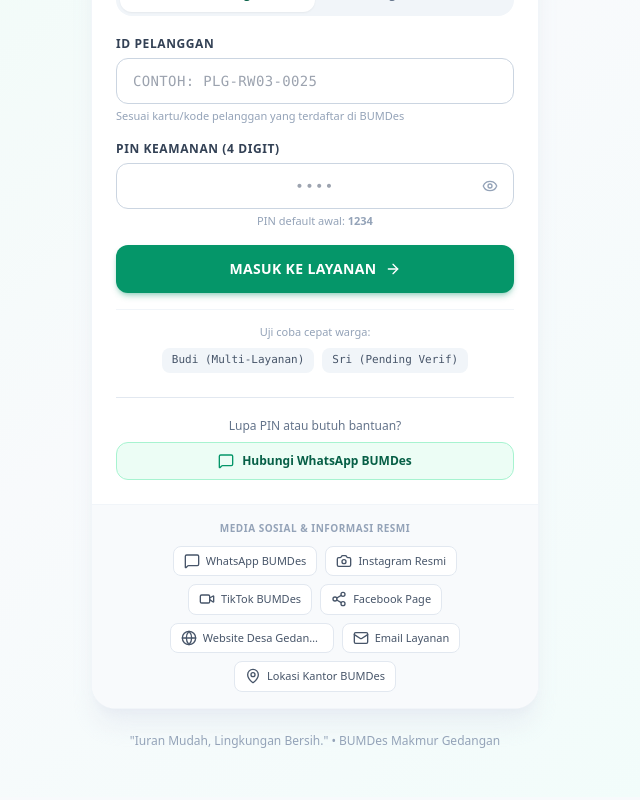
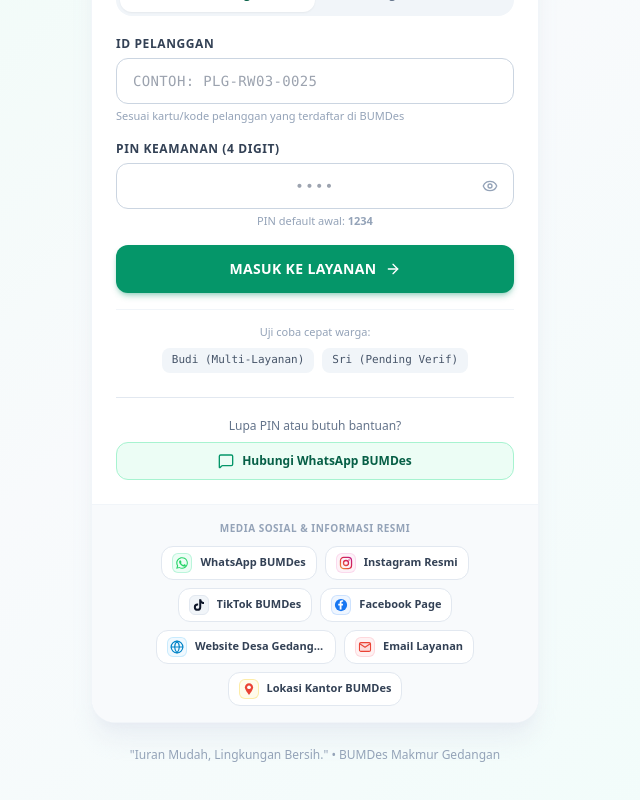
Before and after one commit to bumdesmakmurgedangan/Resikbumdes, a React (Vite) app: page / in a window 1280 px wide. Shown: the part 326-1126 px from the top of the page, without its empty margins (325-965 px from the left). Built offline with nearby package versions, Linux system fonts and the light colour scheme; no server answers.

Commit message:
feat(customer): tampilkan 1 broadcast di dasbor, rapikan label menu pengumuman, dan tambahkan logo resmi media sosial clean modern

```diff
--- a/src/components/common/Sidebar.tsx
+++ b/src/components/common/Sidebar.tsx
@@ -104,7 +104,7 @@ export const Sidebar: React.FC<SidebarProps> = ({
               >
                 <div className="flex items-center gap-2.5">
                   <Radio className="w-4 h-4 shrink-0" />
-                  <span>Pengumuman Desa</span>
+                  <span>Pengumuman</span>
                 </div>
               </button>
 
--- /dev/null
+++ b/src/components/common/SocialBrandIcon.tsx
@@ -0,0 +1,152 @@
+import React from 'react';
+import { Globe } from 'lucide-react';
+
+interface SocialBrandIconProps {
+  type: string;
+  className?: string;
+}
+
+export const SocialBrandIcon: React.FC<SocialBrandIconProps> = ({ type, className = 'w-4 h-4' }) => {
+  const normType = (type || '').toUpperCase().trim();
+
+  switch (normType) {
+    case 'WHATSAPP':
+      return (
+        <svg viewBox="0 0 24 24" className={className} fill="none" xmlns="http://www.w3.org/2000/svg">
+          <path
+            fillRule="evenodd"
+            clipRule="evenodd"
+            d="M12.04 2C6.58 2 2.13 6.45 2.13 11.91c0 1.75.46 3.45 1.32 4.95L2.05 22l5.25-1.38c1.45.79 3.08 1.21 4.74 1.21 5.46 0 9.91-4.45 9.91-9.91C21.95 9.27 20.92 6.78 19.05 4.9 17.18 3.03 14.69 2 12.04 2zm0 1.67c2.21 0 4.27.86 5.83 2.42 1.55 1.56 2.41 3.63 2.41 5.83 0 4.54-3.7 8.24-8.24 8.24-1.38 0-2.74-.36-3.95-1.04l-.3-.18-3.13.82.84-3.05-.2-.32a8.196 8.196 0 01-1.25-4.47c0-4.54 3.7-8.24 8.24-8.24zm-3.2 3.75c-.19 0-.5.07-.76.35-.27.29-1.01.98-1.01 2.39s1.03 2.77 1.17 2.96c.14.19 2 3.06 4.84 4.29.68.29 1.2.47 1.61.6.68.21 1.3.18 1.79.11.55-.08 1.68-.69 1.92-1.35.24-.67.24-1.24.17-1.36-.07-.12-.25-.19-.53-.33-.28-.14-1.65-.81-1.9-.91-.25-.09-.44-.14-.62.14-.19.28-.71.91-.87 1.09-.16.19-.32.21-.6.07-.28-.14-1.16-.43-2.21-1.36-.82-.73-1.37-1.63-1.53-1.91-.16-.28-.02-.43.12-.57.13-.13.28-.33.42-.49.14-.16.19-.28.28-.46.09-.19.05-.35-.02-.49-.07-.14-.62-1.49-.85-2.04-.22-.54-.45-.47-.62-.48-.15-.01-.33-.01-.5-.01z"
+            fill="#25D366"
+          />
+        </svg>
+      );
+
+    case 'INSTAGRAM':
+      return (
+        <svg viewBox="0 0 24 24" className={className} fill="none" xmlns="http://www.w3.org/2000/svg">
+          <defs>
+            <linearGradient id="resik-ig-grad" x1="2" y1="22" x2="22" y2="2" gradientUnits="userSpaceOnUse">
+              <stop offset="0%" stopColor="#f09433" />
+              <stop offset="25%" stopColor="#e6683c" />
+              <stop offset="50%" stopColor="#dc2743" />
+              <stop offset="75%" stopColor="#cc2366" />
+              <stop offset="100%" stopColor="#bc1888" />
+            </linearGradient>
+          </defs>
+          <rect x="2.5" y="2.5" width="19" height="19" rx="5.5" stroke="url(#resik-ig-grad)" strokeWidth="2.2" />
+          <circle cx="12" cy="12" r="4.3" stroke="url(#resik-ig-grad)" strokeWidth="2.2" />
+          <circle cx="17.2" cy="6.8" r="1.2" fill="url(#resik-ig-grad)" />
+        </svg>
+      );
+
+    case 'TIKTOK':
+      return (
+        <svg viewBox="0 0 24 24" className={className} fill="none" xmlns="http://www.w3.org/2000/svg">
+          <path
+            d="M19.589 6.686a4.793 4.793 0 01-3.77-4.245V2h-3.445v13.672a2.89 2.89 0 01-2.889 2.889 2.89 2.89 0 01-2.889-2.889 2.89 2.89 0 012.889-2.889c.358 0 .701.066 1.018.187V9.458a6.31 6.31 0 00-1.018-.083A6.335 6.335 0 003.15 15.71a6.335 6.335 0 006.335 6.334 6.335 6.335 0 006.334-6.334V8.892a8.163 8.163 0 004.77 1.528V6.984a4.83 4.83 0 01-1-.298z"
+            fill="#0F172A"
+          />
+        </svg>
+      );
+
+    case 'FACEBOOK':
+      return (
+        <svg viewBox="0 0 24 24" className={className} fill="none" xmlns="http://www.w3.org/2000/svg">
+          <circle cx="12" cy="12" r="10.5" fill="#1877F2" />
+          <path
+            d="M15.15 12.65l.44-2.86h-2.75V7.93c0-.78.38-1.54 1.61-1.54h1.24V3.95s-1.13-.19-2.2-.19c-2.25 0-3.72 1.36-3.72 3.83v2.2H7.26v2.86h2.51V19.6c.51.08 1.03.12 1.56.12s1.05-.04 1.56-.12v-6.95h2.26z"
+            fill="#FFFFFF"
+          />
+        </svg>
+      );
+
+    case 'WEBSITE':
+      return (
+        <svg viewBox="0 0 24 24" className={className} fill="none" stroke="#0284C7" strokeWidth="2" strokeLinecap="round" strokeLinejoin="round" xmlns="http://www.w3.org/2000/svg">
+          <circle cx="12" cy="12" r="10" />
+          <line x1="2" y1="12" x2="22" y2="12" />
+          <path d="M12 2a15.3 15.3 0 0 1 4 10 15.3 15.3 0 0 1-4 10 15.3 15.3 0 0 1-4-10 15.3 15.3 0 0 1 4-10z" />
+        </svg>
+      );
+
+    case 'EMAIL':
+      return (
+        <svg viewBox="0 0 24 24" className={className} fill="none" xmlns="http://www.w3.org/2000/svg">
+          <rect x="2.5" y="4.5" width="19" height="15" rx="2.5" fill="#EA4335" fillOpacity="0.12" stroke="#EA4335" strokeWidth="1.8" />
+          <path d="M3 6.5l9 6 9-6" stroke="#EA4335" strokeWidth="1.8" strokeLinecap="round" strokeLinejoin="round" />
+        </svg>
+      );
+
+    case 'MAP':
+      return (
+        <svg viewBox="0 0 24 24" className={className} fill="none" xmlns="http://www.w3.org/2000/svg">
+          <path
+            d="M12 2C8.13 2 5 5.13 5 9c0 5.25 7 13 7 13s7-7.75 7-13c0-3.87-3.13-7-7-7z"
+            fill="#EA4335"
+          />
+          <circle cx="12" cy="9" r="3.2" fill="#FFFFFF" />
+        </svg>
+      );
+
+    default:
+      return <Globe className={className} />;
+  }
+};
+
+/**
+ * Returns color badge styling configuration for each brand
+ */
+export const getSocialBadgeStyle = (type: string) => {
+  const normType = (type || '').toUpperCase().trim();
+  switch (normType) {
+    case 'WHATSAPP':
+      return {
+        badgeBg: 'bg-emerald-50 text-emerald-600 border border-emerald-200/70',
+        hoverBorder: 'hover:border-emerald-300 hover:bg-emerald-50/40',
+        brandName: 'WhatsApp'
+      };
+    case 'INSTAGRAM':
+      return {
+        badgeBg: 'bg-pink-50 text-pink-600 border border-pink-200/70',
+        hoverBorder: 'hover:border-pink-300 hover:bg-pink-50/40',
+        brandName: 'Instagram'
+      };
+    case 'TIKTOK':
+      return {
+        badgeBg: 'bg-slate-100 text-slate-900 border border-slate-200',
+        hoverBorder: 'hover:border-slate-400 hover:bg-slate-50',
+        brandName: 'TikTok'
+      };
+    case 'FACEBOOK':
+      return {
+        badgeBg: 'bg-blue-50 text-blue-600 border border-blue-200/70',
+        hoverBorder: 'hover:border-blue-300 hover:bg-blue-50/40',
+        brandName: 'Facebook'
+      };
+    case 'WEBSITE':
+      return {
+        badgeBg: 'bg-sky-50 text-sky-600 border border-sky-200/70',
+        hoverBorder: 'hover:border-sky-300 hover:bg-sky-50/40',
+        brandName: 'Website'
+      };
+    case 'EMAIL':
+      return {
+        badgeBg: 'bg-rose-50 text-rose-600 border border-rose-200/70',
+        hoverBorder: 'hover:border-rose-300 hover:bg-rose-50/40',
+        brandName: 'Email'
+      };
+    case 'MAP':
+      return {
+        badgeBg: 'bg-amber-50 text-amber-600 border border-amber-200/70',
+        hoverBorder: 'hover:border-amber-300 hover:bg-amber-50/40',
+        brandName: 'Google Maps'
+      };
+    default:
+      return {
+        badgeBg: 'bg-slate-50 text-slate-600 border border-slate-200',
+        hoverBorder: 'hover:border-brand-300 hover:bg-brand-50/40',
+        brandName: 'Link'
+      };
+  }
+};
--- a/src/views/LoginView.tsx
+++ b/src/views/LoginView.tsx
@@ -1,6 +1,7 @@
 import React, { useState } from 'react';
 import { useAuth } from '../context/AuthContext';
 import { dataService } from '../services/dataService';
+import { SocialBrandIcon, getSocialBadgeStyle } from '../components/common/SocialBrandIcon';
 import {
   Eye, EyeOff, MessageSquare, Globe, Camera, Share2,
   Video, Mail, MapPin, ArrowRight, ShieldCheck, Lock, UserCheck
@@ -57,18 +58,6 @@ export const LoginView: React.FC = () => {
     }
   };
 
-  const getSocialIcon = (type: string) => {
-    switch (type) {
-      case 'WHATSAPP': return <MessageSquare className="w-4 h-4" />;
-      case 'INSTAGRAM': return <Camera className="w-4 h-4" />;
-      case 'TIKTOK': return <Video className="w-4 h-4" />;
-      case 'FACEBOOK': return <Share2 className="w-4 h-4" />;
-      case 'WEBSITE': return <Globe className="w-4 h-4" />;
-      case 'EMAIL': return <Mail className="w-4 h-4" />;
-      case 'MAP': return <MapPin className="w-4 h-4" />;
-      default: return <Globe className="w-4 h-4" />;
-    }
-  };
 
   // Quick fill buttons for testing/demo
   const fillSampleCustomer = (code: string, pin: string) => {
@@ -352,19 +341,24 @@ export const LoginView: React.FC = () => {
                 Media Sosial & Informasi Resmi
               </div>
               <div className="flex flex-wrap items-center justify-center gap-2">
-                {activeLinks.map((link) => (
+                {activeLinks.map((link) => {
+                  const style = getSocialBadgeStyle(link.type);
+                  return (
                     <a
                       key={link.id}
                       href={link.url}
                       target="_blank"
                       rel="noreferrer"
-                    className="flex items-center gap-1.5 px-2.5 py-1.5 bg-white border border-slate-200 hover:border-brand-500 text-slate-600 hover:text-brand-700 rounded-lg text-[11px] font-medium transition shadow-xs"
+                      className={`flex items-center gap-2 px-2.5 py-1.5 bg-white border border-slate-200 rounded-xl text-[11px] font-semibold text-slate-700 transition shadow-2xs hover:shadow-xs hover:-translate-y-0.5 ${style.hoverBorder}`}
                       title={link.label}
                     >
-                    {getSocialIcon(link.type)}
-                    <span className="truncate max-w-[120px]">{link.label}</span>
+                      <div className={`w-5 h-5 rounded-md flex items-center justify-center shrink-0 ${style.badgeBg}`}>
+                        <SocialBrandIcon type={link.type} className="w-3.5 h-3.5" />
+                      </div>
+                      <span className="truncate max-w-[130px]">{link.label}</span>
                     </a>
-                ))}
+                  );
+                })}
               </div>
             </div>
           )}
--- a/src/views/SettingsView.tsx
+++ b/src/views/SettingsView.tsx
@@ -11,6 +11,7 @@ import {
   Edit2, Trash2, Check, X, Database, RefreshCw
 } from 'lucide-react';
 import { saveSupabaseConfig, clearSupabaseConfig, getSupabaseConfig } from '../lib/supabase';
+import { SocialBrandIcon, getSocialBadgeStyle } from '../components/common/SocialBrandIcon';
 
 export const SettingsView: React.FC = () => {
   const { currentUser, role } = useAuth();
@@ -399,14 +400,21 @@ export const SettingsView: React.FC = () => {
           </div>
 
           <div className="divide-y divide-slate-100 border border-slate-200 rounded-2xl overflow-hidden">
-            {orgLinks.map((l) => (
+            {orgLinks.map((l) => {
+              const badgeStyle = getSocialBadgeStyle(l.type);
+              return (
                 <div key={l.id} className="p-3.5 flex items-center justify-between text-xs hover:bg-slate-50">
+                  <div className="flex items-center gap-3">
+                    <div className={`w-8 h-8 rounded-xl flex items-center justify-center shrink-0 ${badgeStyle.badgeBg}`}>
+                      <SocialBrandIcon type={l.type} className="w-4 h-4" />
+                    </div>
                     <div>
                       <div className="flex items-center gap-2">
                         <span className="font-bold text-slate-900">{l.label}</span>
                         <span className="text-[10px] bg-slate-100 text-slate-600 px-2 py-0.5 rounded font-mono">{l.type}</span>
                       </div>
                       <div className="text-slate-400 font-mono text-[11px] truncate max-w-md mt-0.5">{l.url}</div>
+                    </div>
                   </div>
 
                 <div className="flex items-center gap-2">
@@ -430,7 +438,8 @@ export const SettingsView: React.FC = () => {
                   </button>
                 </div>
               </div>
-            ))}
+            );
+          })}
           </div>
         </div>
       )}
```
Also changed, not shown: src/views/CustomerDashboardView.tsx (+27 -9 lines). Lines whose indentation alone changed are shown as unchanged.
